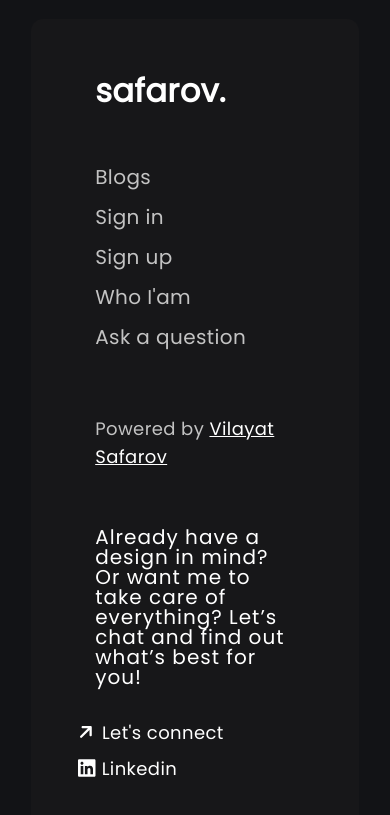
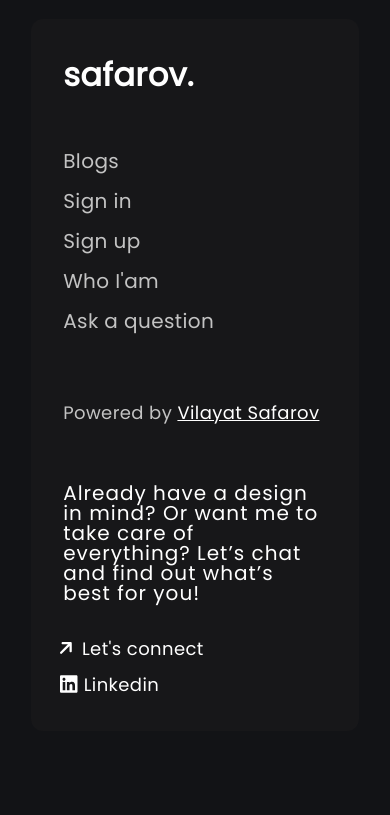
Before and after one commit to vilayat571/safarovacademy.com-frontend, a React (Vite) app: page /askquestion in a window 390 px wide. Shown: the part 1022-1837 px from the top of the page. After the commit the page ends 1753 px from the top, so only its background shows below. Built offline with nearby package versions, Linux system fonts and the light colour scheme; no server answers.

Commit message:
changes in footer like decreasing paddings in sm device

```diff
--- a/src/components/Footer/Footer.tsx
+++ b/src/components/Footer/Footer.tsx
@@ -7,8 +7,10 @@ function Footer() {
   return (
     <div className="mt-32 mb-0 flex justify-center items-center  ">
       <div
-        className="bg-[#171719]  w-[84%] px-16 py-12 rounded-xl
-      grid xl:grid-cols-2 lg:grid-cols-2 md:grid-cols-2 sm:grid-cols-1"
+        className="bg-[#171719] w-[84%] rounded-xl
+      grid xl:grid-cols-2 lg:grid-cols-2 md:grid-cols-2 sm:grid-cols-1
+      xl:px-16 lg:px-16 md:px-16 sm:px-8 xl:py-12 lg:py-12 md:py-12 sm:py-8
+      "
       >
         <div
           className="col-span-1
@@ -66,7 +68,7 @@ function Footer() {
             "
           >
             <div
-              className="relative xl:left-3 lg:left-3 md:v sm:-left-11
+              className="relative xl:left-3 lg:left-3 md:left-3 sm:-left-16
                xl:flex lg:flex md:flex sm:block mt-8 "
             >
               <Link
@@ -83,7 +85,7 @@ function Footer() {
              xl:ml-8 md:ml-8 lg:ml-8 sm:ml-0 block"
               >
                 <FontAwesomeIcon
-                  className="mr-[6px] text-xl"
+                  className="mr-[6px] ml-[2px] text-xl"
                   icon={faLinkedin}
                 />
                 Linkedin
```
